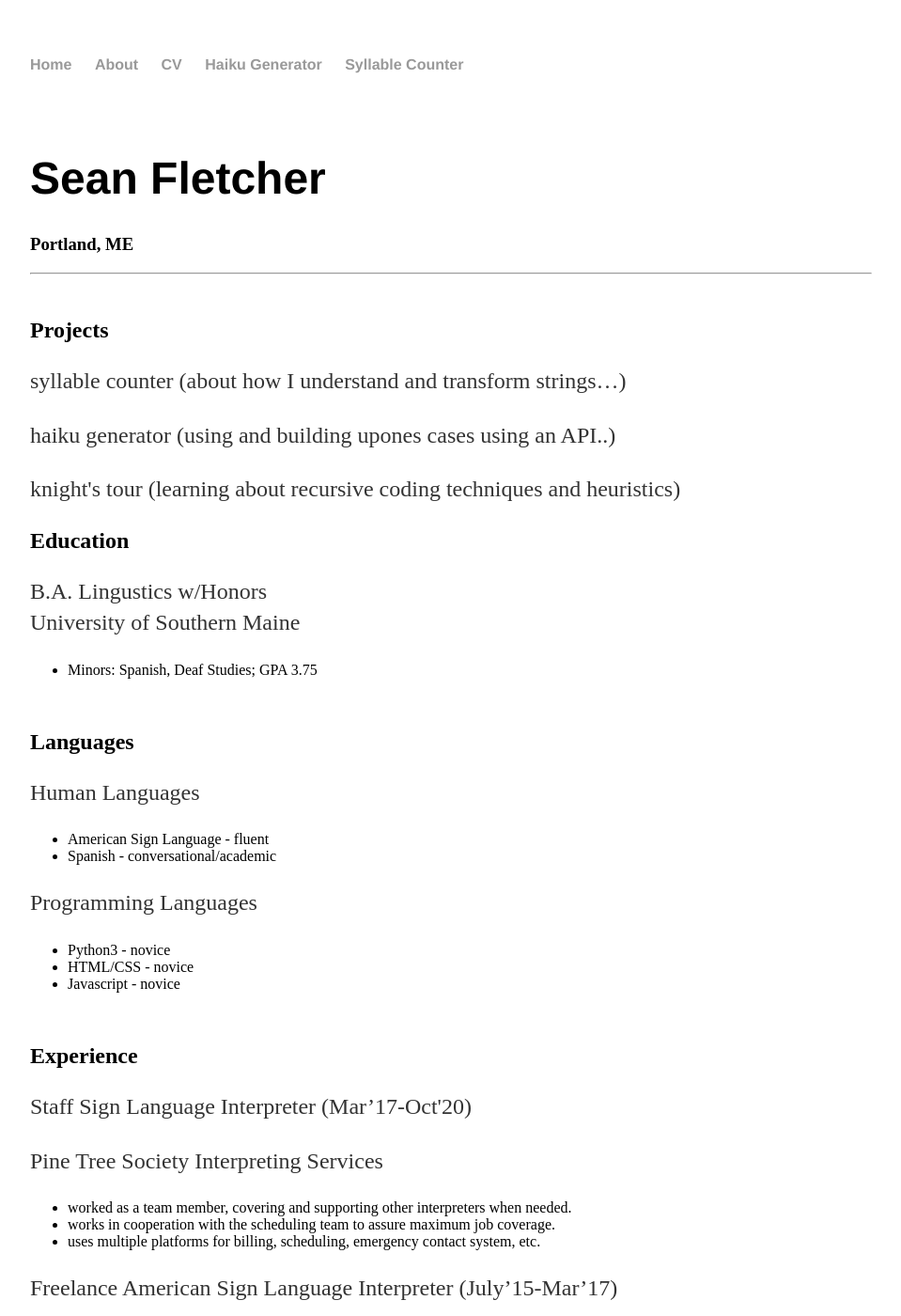
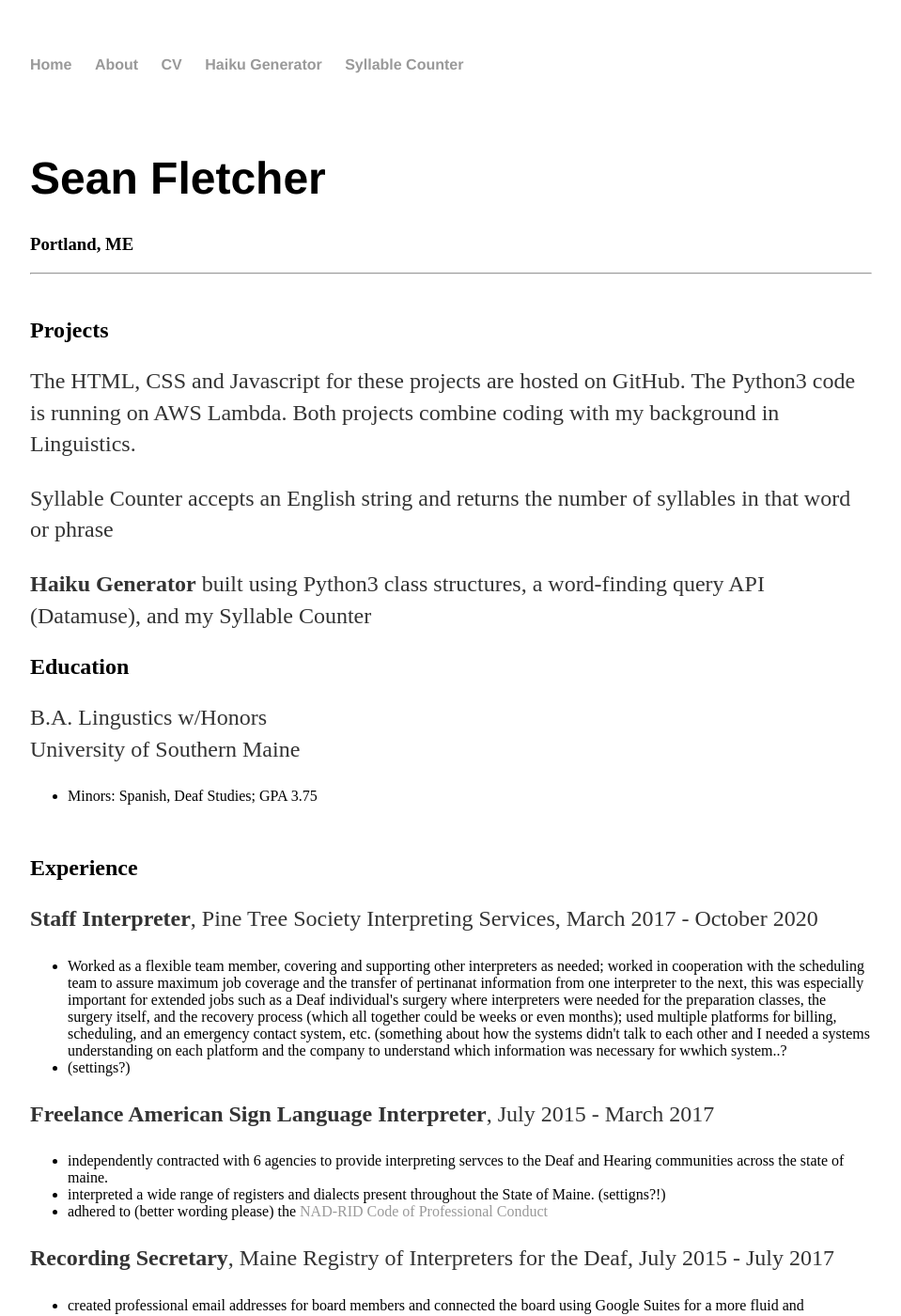
Before and after one commit to SeanEFletcher/SeanEFletcher.github.io, a Jekyll site: the page built from cv/index.html, in a window 1280 px wide and 1400 px high. Shown: the whole window at 94% size, without its empty margins (160-1119 px from the left). Built offline with Jekyll 4.4.1, drawn with Linux system fonts in a browser that asks for light colours; some of the changed text lies outside the part shown.

Commit message:
Update index.html

```diff
--- a/cv/index.html
+++ b/cv/index.html
@@ -2,7 +2,7 @@
 layout: default
 title: Sean's CV
 ---
-<div class="CVstuff">
+  <div class="CVstuff">
     <br><br>
     <h1>Sean Fletcher</h1>
     <h3>Portland, ME</h3>
@@ -10,9 +10,10 @@ title: Sean's CV
     <br>
     <div class="projects">
       <h2>Projects</h2>
-      <p>syllable counter (about how I understand and transform strings…)</p>
-      <p>haiku generator (using and building upones cases using an API..)</p>
-      <p>knight's tour (learning about recursive coding techniques and heuristics)</p>
+      <p>The HTML, CSS and Javascript for these projects are hosted on GitHub. The Python3 code is running on AWS Lambda. Both projects combine coding with my background in Linguistics.</p>
+      <p><strong></strong>Syllable Counter</strong> accepts an English string and returns the number of syllables in that word or phrase </p>
+      <p><strong>Haiku Generator</strong> built using Python3 class structures, a word-finding query API (Datamuse), and my Syllable Counter</p>
+      <!-- <p>knight's tour (learning about recursive coding techniques and heuristics)</p> -->
     </div>
     <div class="education">
       <h2>Education</h2>
@@ -22,6 +23,7 @@ title: Sean's CV
       </ul>
     </div>
     <br>
+    <!--
     <div class="languages">
       <h2>Languages</h2>
       <p>Human Languages</p>
@@ -37,38 +39,40 @@ title: Sean's CV
       </ul>
     </div>
     <br>
+    -->
     <div class="experience">
       <h2>Experience</h2>
       <div class="experienceItem">
-        <p class="CVitemTitle">Staff Sign Language Interpreter (Mar’17-Oct'20)</p>
-        <p class="CVitemcontent">Pine Tree Society Interpreting Services</p>
+        <p class="CVitemTitle"> <strong>Staff Interpreter</strong>, Pine Tree Society Interpreting Services, March 2017 - October 2020</p>
         <ul>
-          <li>worked as a team member, covering and supporting other interpreters when needed.</li>
-          <li>works in cooperation with the scheduling team to assure maximum job coverage.</li>
-          <li>uses multiple platforms for billing, scheduling, emergency contact system, etc.</li>
+          <li>Worked as a flexible team member, covering and supporting other interpreters as needed;
+            worked in cooperation with the scheduling team to assure maximum job coverage and the transfer of pertinanat information from one interpreter to the next,
+            this was especially important for extended jobs such as a Deaf individual's surgery where interpreters were needed for the preparation classes, the surgery itself, and the recovery process (which all together could be weeks or even months);
+            used multiple platforms for billing, scheduling, and an emergency contact system, etc. (something about how the systems didn't talk to each other and I needed a systems understanding on each platform and the company to understand which information was necessary for wwhich system..?</li>
+          <li>(settings?)</li>
         </ul>
       </div>
       <div class="experienceItem">
-        <p class="CVitemTitle">Freelance American Sign Language Interpreter (July’15-Mar’17)</p>
+        <p class="CVitemTitle"> <strong>Freelance American Sign Language Interpreter</strong>, July 2015 - March 2017</p>
         <ul>
-          <li>independently contracted with 6 agencies.</li>
+          <li>independently contracted with 6 agencies to provide interpreting servces to the Deaf and Hearing communities across the state of maine.</li>
           <li>interpreted a wide range of registers and dialects present throughout the State of Maine. (settigns?!)</li>
-          <li>adhered to the NADRIDCPC</li>
+          <li>adhered to (better wording please) the <a href="https://drive.google.com/file/d/0B-_HBAap35D1R1MwYk9hTUpuc3M/view?resourcekey=0-iOY8FKhinQcukf4Uv8wNjA" title="Code of Conduct PDF">NAD-RID Code of Professional Conduct</a></li>
         </ul>
       </div>
       <div class="experienceItem">
-        <p class="CVitemTitle">Recording Secretary (July’15-July’17)</p>
-        <p class="CVitemcontent">Maine Registry of Interpreters for the Deaf</p>
+        <p class="CVitemTitle"><strong>Recording Secretary</strong>, Maine Registry of Interpreters for the Deaf, July 2015 - July 2017</p>
         <ul>
-          <li>created professional email addresses for board members.</li>
-          <li>assisted in developing and managing the website.</li>
+          <li>created professional email addresses for board members and connected the board using Google Suites
+            for a more fluid and trasnparant way of saving and transfering information from one board emmebr to another,
+            and from one board to the next board.</li>
           <li>recorded the minutes at each board meeting.</li>
         </ul>
       </div>
       <div class="experienceItem">
-        <p class="CVitemTitle">Disability Rights Advocate (April'16-June’16)</p>
-        <p class="CVitemcontent">Disability Rights Maine Deaf Services</p>
+        <p class="CVitemTitle"><strong>Disability Rights Advocate</strong>, Disability Rights Maine Deaf Services, April 2016 - June 2016</p>
         <ul>
+          <li>my time with DRM was short, though deeply affected the person I am today. I took this temporary position because the Advocate was going on maternity leave. </li>
           <li>assisted Deaf clients in obtaining Social Security benefits.</li>
           <li>educated local businesses about the Americans with Disabilities Act.</li>
           <li>developed work-related resources pertinent to hiring Deaf Employees.</li>
@@ -99,7 +103,7 @@ title: Sean's CV
         <li>New Hampshire Interpreter Classification System, Licensed, current</li>
         <li>NIC Written, Passed May ‘15</li>
         <li>EIPA Written, Passed Nov ’14</li>
-        <li>EIPA: Nov ’15 (3.3); June ’16 (3.5)</li>
+        <li>EIPA Performance, June ’16 (3.5)</li>
         <li>SSP for duel sensory impairment (Jan ’16)</li>
         <li>TESOL Certified by World Learning SIT</li>
         <li>CRLA Tutor Training Program: Certified Tutor</li>
```
